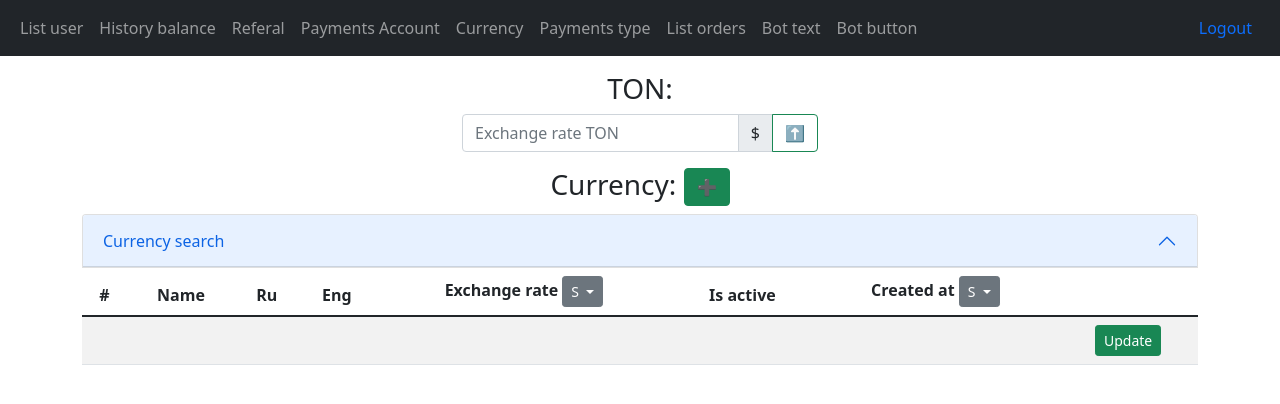
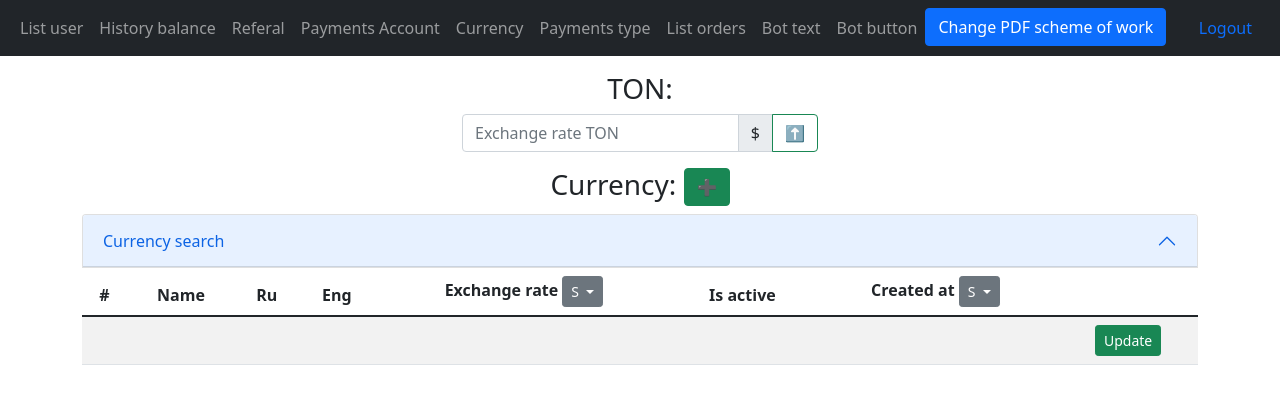
Before and after one commit to Kyle-krn/P2P-TonCoin, a FastAPI app: template templates/currency.html in a window 1280 px wide. Shown: the top 404 px of the page. Run offline with FastAPI, Linux system fonts and the light colour scheme; the template is opened without the code that fills it, so the values that code supplies are empty; parts of the project's set-up code (start-up, migrations or seed data) failed here and were passed over.

Commit message:
Scheme of work

```diff
--- a/handlers/__init__.py
+++ b/handlers/__init__.py
@@ -8,4 +8,6 @@ from . import referal
 
 from . import lang
 from . import cancel_state_handlers
+from . import scheme_of_work
+
 from . import customer_proof_handler
--- a/handlers/cancel_state_handlers.py
+++ b/handlers/cancel_state_handlers.py
@@ -1,4 +1,5 @@
 from handlers.lang.lang_handers import change_lang_handler
+from handlers.scheme_of_work.scheme_of_work_handlers import scheme_of_work_handler
 from loader import dp
 from aiogram import types
 from aiogram.dispatcher import FSMContext
@@ -32,3 +33,5 @@ async def cancel_state_message(message: types.Message, state: FSMContext):
         return await referal_handler(message)
     elif message.text in ("Язык: ru", "Language: eng"):
         return await change_lang_handler(message)
+    elif message.text in ("Схема работы", "Scheme of work"):
+        return await scheme_of_work_handler(message)
--- /dev/null
+++ b/handlers/scheme_of_work/__init__.py
@@ -0,0 +1 @@
+from . import scheme_of_work_handlers
--- a/main.py
+++ b/main.py
@@ -17,6 +17,7 @@ app.include_router(routes.currency_router)
 app.include_router(routes.order_by_router)
 app.include_router(routes.order_router)
 app.include_router(routes.lang_router)
+app.include_router(routes.pdf_router)
 
 
 
--- a/middlewares/cancel_state.py
+++ b/middlewares/cancel_state.py
@@ -4,13 +4,12 @@ from aiogram.dispatcher.handler import CancelHandler
 from aiogram.dispatcher.middlewares import BaseMiddleware
 from handlers.cancel_state_handlers import cancel_state_message
 
-RU_MAIN_BUTTON = ("Кошелек", "Реферальная система", "Схема Работы", "Продать Ton", "Купить Ton", "Мои счета", "Мои активные заказы", "Язык: ru")
+RU_MAIN_BUTTON = ("Кошелек", "Реферальная система", "Схема работы", "Продать Ton", "Купить Ton", "Мои счета", "Мои активные заказы", "Язык: ru")
 ENG_MAIN_BUTTON = ("Wallet", "Sell Ton", "My bank account", "Buy Ton", "My active deals", "Referal system", "Language: eng", "Scheme of work")
 
 
 class CancelStateMiddleware(BaseMiddleware):
     async def on_process_message(self, message: types.Message, data: dict):
-        # print(await data['state'].get_state())
         if (message.text in RU_MAIN_BUTTON or message.text in ENG_MAIN_BUTTON) and await data['state'].get_state() is not None:
             await cancel_state_message(message, data['state'])
             raise CancelHandler()
--- a/templates/base.html
+++ b/templates/base.html
@@ -50,6 +50,11 @@
             <li class="nav-item">
               <a class="nav-link" aria-current="page" href="/bot_button">Bot button</a>
             </li>
+            <li class="nav-item">
+              <button type="button" class="btn btn-primary" data-bs-toggle="modal" data-bs-target="#PDFModal">
+                Change PDF scheme of work
+            </button>
+            </li>
           </ul>
           <a class="nav-link" aria-current="page" href="/auth/logout">Logout</a>
         </div>
@@ -69,5 +74,30 @@
       {% endblock %}
         </div>
     <script src="https://cdn.jsdelivr.net/npm/bootstrap@5.1.3/dist/js/bootstrap.bundle.min.js" integrity="sha384-ka7Sk0Gln4gmtz2MlQnikT1wXgYsOg+OMhuP+IlRH9sENBO0LRn5q+8nbTov4+1p" crossorigin="anonymous"></script>
+
+    <div class="modal fade" id="PDFModal" tabindex="-1" aria-labelledby="PDFModalLabel" aria-hidden="true">
+      <div class="modal-dialog">
+        <div class="modal-content">
+          <div class="modal-header">
+            <h5 class="modal-title" id="PDFModalLabel">Modal title</h5>
+            <button type="button" class="btn-close" data-bs-dismiss="modal" aria-label="Close"></button>
+          </div>
+          <div class="modal-body">
+            <form action="/update_pdf_scheme" method="post" enctype="multipart/form-data">
+              <input type="hidden" name="redirect_url" value="{{request.url.path}}">
+              <div class="mb-3">
+                <label for="formFile" class="form-label">PDF File:</label>
+                <input class="form-control" name="file" accept="application/pdf" type="file" id="formFile" required>
+              </div>
+              </div>
+          <div class="modal-footer">
+            <button type="button" class="btn btn-secondary" data-bs-dismiss="modal">Close</button>
+            <button type="submit" class="btn btn-success">Update</button>
+          </form>
+          </div>
+        </div>
+      </div>
+    </div>
+
   </body>
 </html>
```
Also changed, not shown: handlers/scheme_of_work/scheme_of_work_handlers.py (added, +24 -0 lines), routes/__init__.py (+1 -6 lines), routes/pdf_scheme_of_work_routes.py (added, +20 -0 lines), 1 other file.
